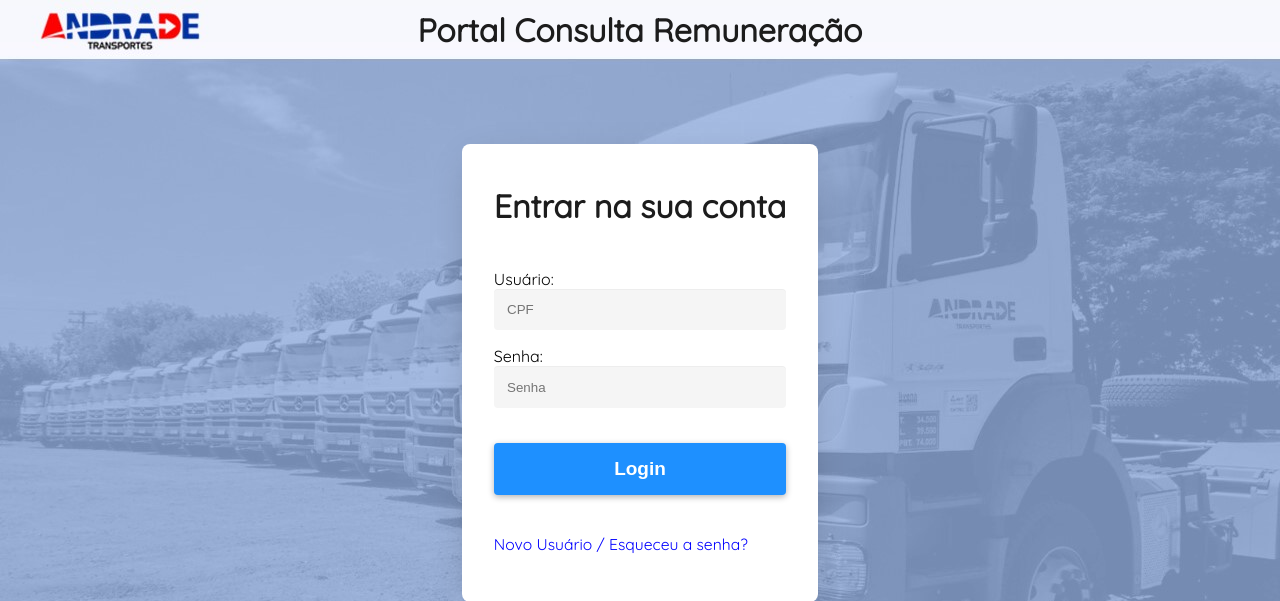
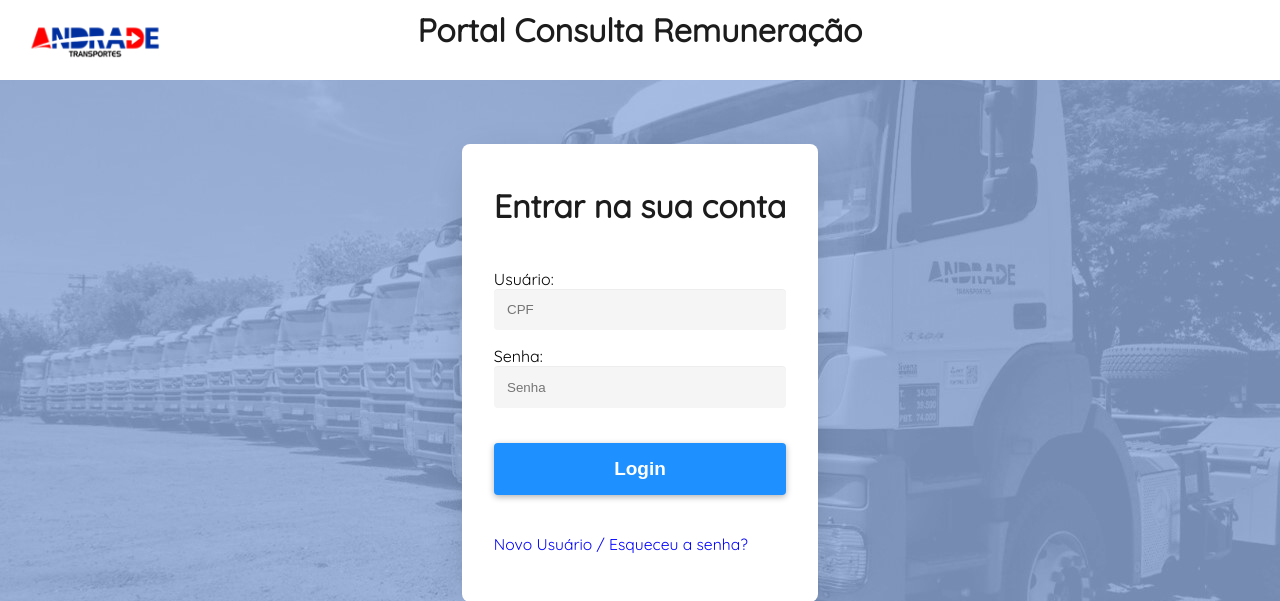
Before and after one commit to BrunooOrtoo/app_remuneracao, a Flask app: page / in a window 1280 px wide. Shown: the top 601 px of the page. Run offline with Flask 3, Linux system fonts and the light colour scheme; some libraries are stand-ins or nearby versions.

Commit message:
alteração

```diff
--- a/templates/cadastro.html
+++ b/templates/cadastro.html
@@ -63,7 +63,7 @@
         }
 
         #form-container {
-            height: 100vh;
+            height: 130vh;
             display: flex;
             justify-content: flex-end; /* Alinhar para a direita */
             margin-right: 5%; /* Adicionando margem direita */
--- a/templates/index.html
+++ b/templates/index.html
@@ -175,9 +175,31 @@
                 background-size: auto; /* Adjust background size for mobile */
             }
         }
+
+        .background-rectangle {
+            position: absolute;
+            top: 0;
+            left: 0;
+            width: 100%;
+            height: 10%;
+            background-color: white; /* Cor do retângulo */
+            z-index: -1; /* Coloca o retângulo atrás do conteúdo */
+        }
+
+        .logo {
+            position: absolute;
+            top: 5.4%;
+            left: 20px;
+            transform: translateY(-50%);
+            width: 150px; /* Ajuste o tamanho conforme necessário */
+            height: auto;
+            z-index: 1; /* Certifique-se de que a imagem fique acima do retângulo */
+
     </style>
 </head>
 <body>
+<div class="background-rectangle"></div>
+<img class="logo" src="{{ url_for('static', filename='Andrade.png') }}" alt="Logo">
 <h1>Portal Consulta Remuneração</h1>
 <div class="container">
     <form id="meuFormulario" action="/index" method="post">
```
Also changed, not shown: static/fundo_login.jpg.
